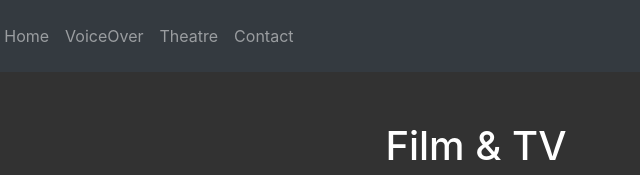
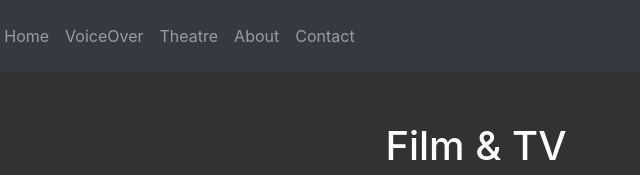
Before and after one commit to SkyTuifua/SkyTuifua.github.io, a plain HTML site: page film.html in a window 1280 px wide. Shown: the top 175 px of the page, 164-804 px from the left. Drawn offline with nearby package versions, Linux system fonts and the light colour scheme.

Commit message:
Fixed Links

```diff
--- a/film.html
+++ b/film.html
@@ -2,7 +2,7 @@
 <html lang = "en">
 
     <link rel="stylesheet" type="text/css" href="CreativeProject1.css">
-    <title>Langi Tuifua Actor | Film </title>
+
     <head>
 
             <link rel="stylesheet" href="https://stackpath.bootstrapcdn.com/bootstrap/4.3.1/css/bootstrap.min.css" integrity="sha384-ggOyR0iXCbMQv3Xipma34MD+dH/1fQ784/j6cY/iJTQUOhcWr7x9JvoRxT2MZw1T" crossorigin="anonymous">
@@ -19,6 +19,7 @@
                     <li><a href= "index.html" class="nav-link"> Home</a></li>
                     <li><a href="voiceover.html" class="nav-link"> VoiceOver</a></li>
                     <li><a href="theatre.html" class="nav-link"> Theatre</a></li>
+                    <li><a href="about.html" class="nav-link"> About</a></li>
                     <li><a href="contact.html" class="nav-link"> Contact</a></li>
 
                 </ul>
```
